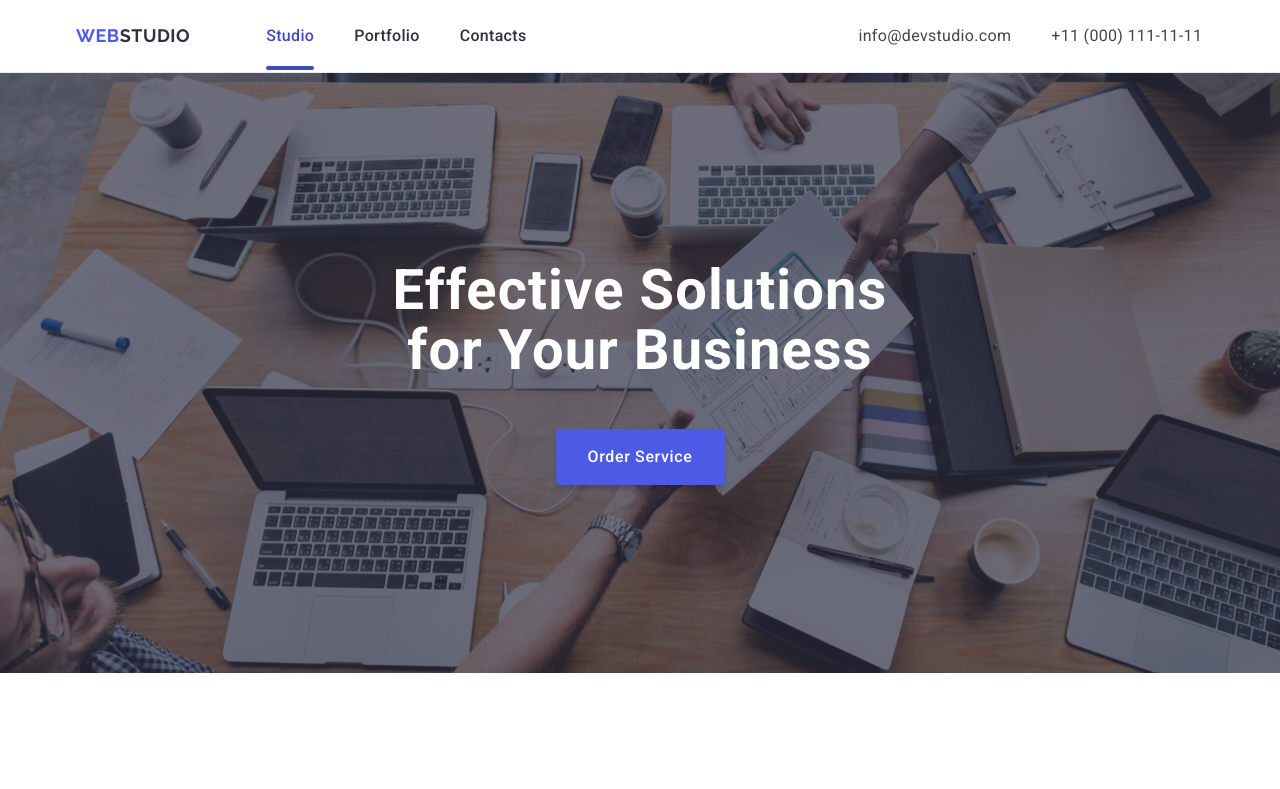
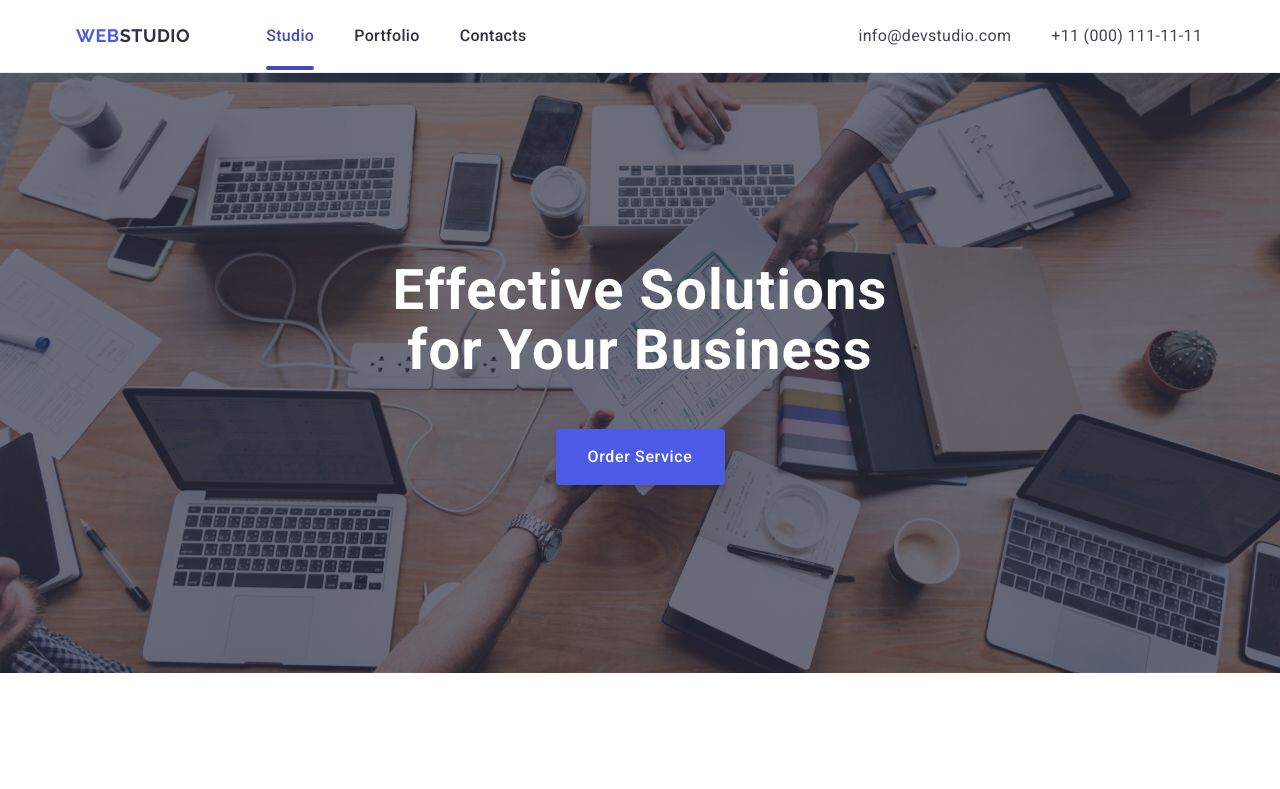
Before and after one commit to MaxsimJSDeveloper/goit-markup-hw-04, a plain HTML site: page index.html in a window 1280 px wide. Shown: the top 789 px of the page. Drawn offline with nearby package versions, Linux system fonts and the light colour scheme.

Commit message:
first-section

```diff
--- a/css/styles.css
+++ b/css/styles.css
@@ -176,6 +176,8 @@ button {
   display: block;
   padding: 188px 0;
   flex-shrink: 0;
+  max-width: 1440px;
+  background-position: center;
 }
 
 .name {
@@ -207,6 +209,7 @@ button {
   margin-top: 48px;
   margin-left: auto;
   margin-right: auto;
+  transition: color 250ms cubic-bezier(0.4, 0, 0.2, 1);
 }
 
 .button:hover,
```
